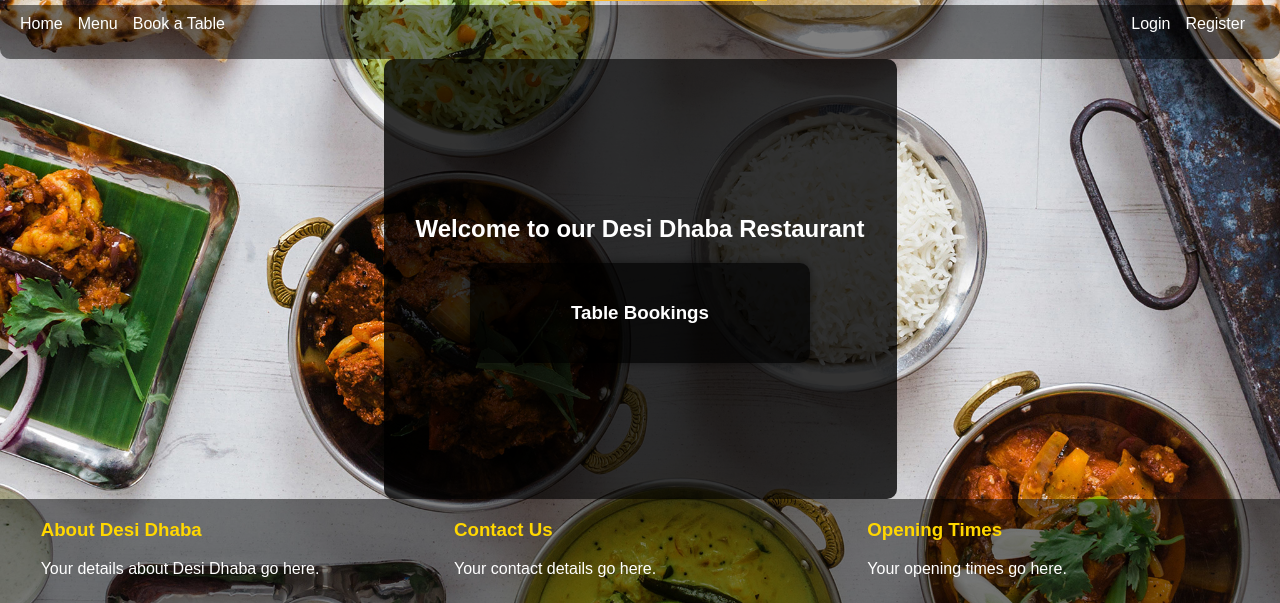
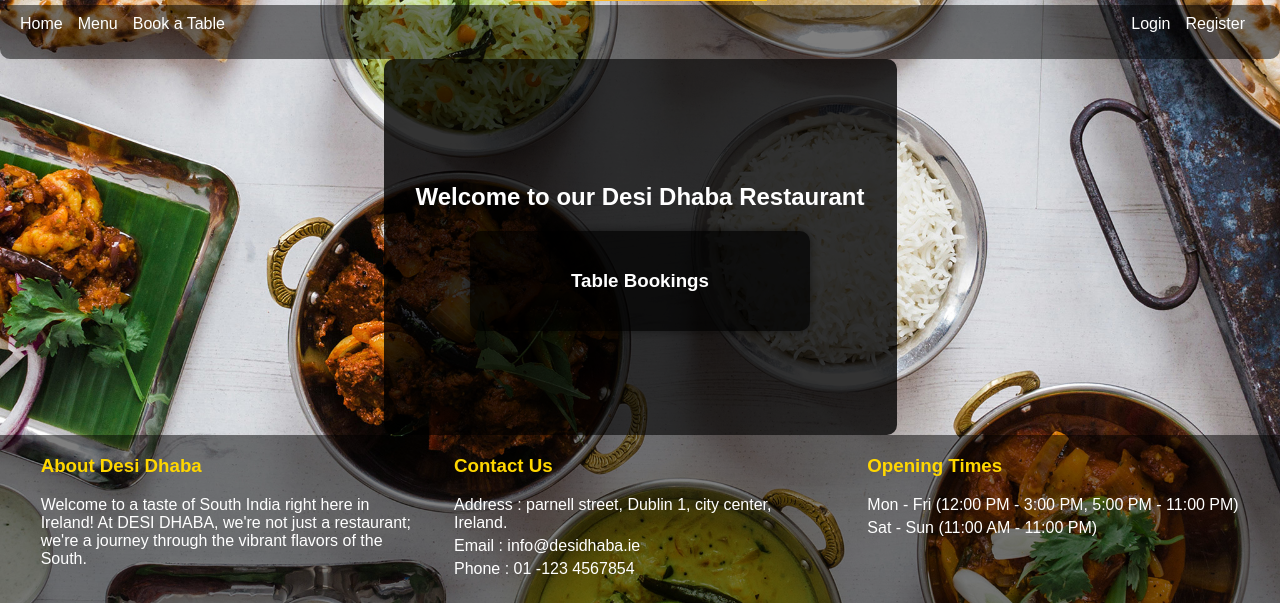
Before and after one commit to nalamsri90/Restaurant-table-booking-B9IS123-, a Flask app: page / in a window 1280 px wide. Shown: the part 197-800 px from the top of the page. Run offline with Flask 3, Linux system fonts and the light colour scheme.

Commit message:
updated details, contact us, opening times

```diff
--- a/templates/base.html
+++ b/templates/base.html
@@ -138,15 +138,18 @@
 <footer>
     <div>
         <h3>About Desi Dhaba</h3>
-        <p>Your details about Desi Dhaba go here.</p>
+        <p>Welcome to a taste of South India right here in Ireland! At DESI DHABA, we're not just a restaurant; we're a journey through the vibrant flavors of the South.</p>
     </div>
     <div>
         <h3>Contact Us</h3>
-        <p>Your contact details go here.</p>
+        <p>Address : parnell street, Dublin 1, city center, Ireland.</p>
+        <p>Email : info@desidhaba.ie</p>
+        <p>Phone : 01 -123 4567854</p>
     </div>
     <div>
         <h3>Opening Times</h3>
-        <p>Your opening times go here.</p>
+        <p>Mon - Fri (12:00 PM - 3:00 PM, 5:00 PM - 11:00 PM)</p>
+        <p>Sat - Sun (11:00 AM - 11:00 PM)</p>
     </div>
 </footer>
 </body>
```
